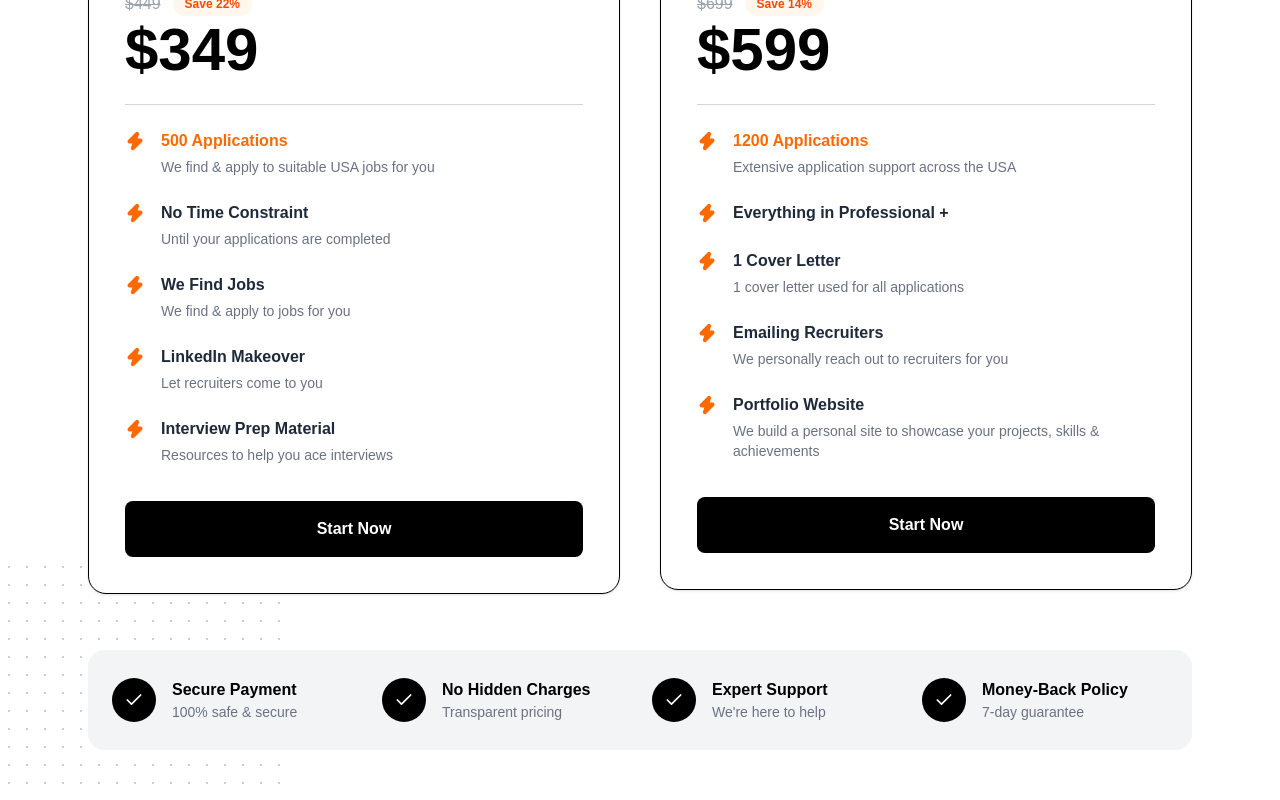
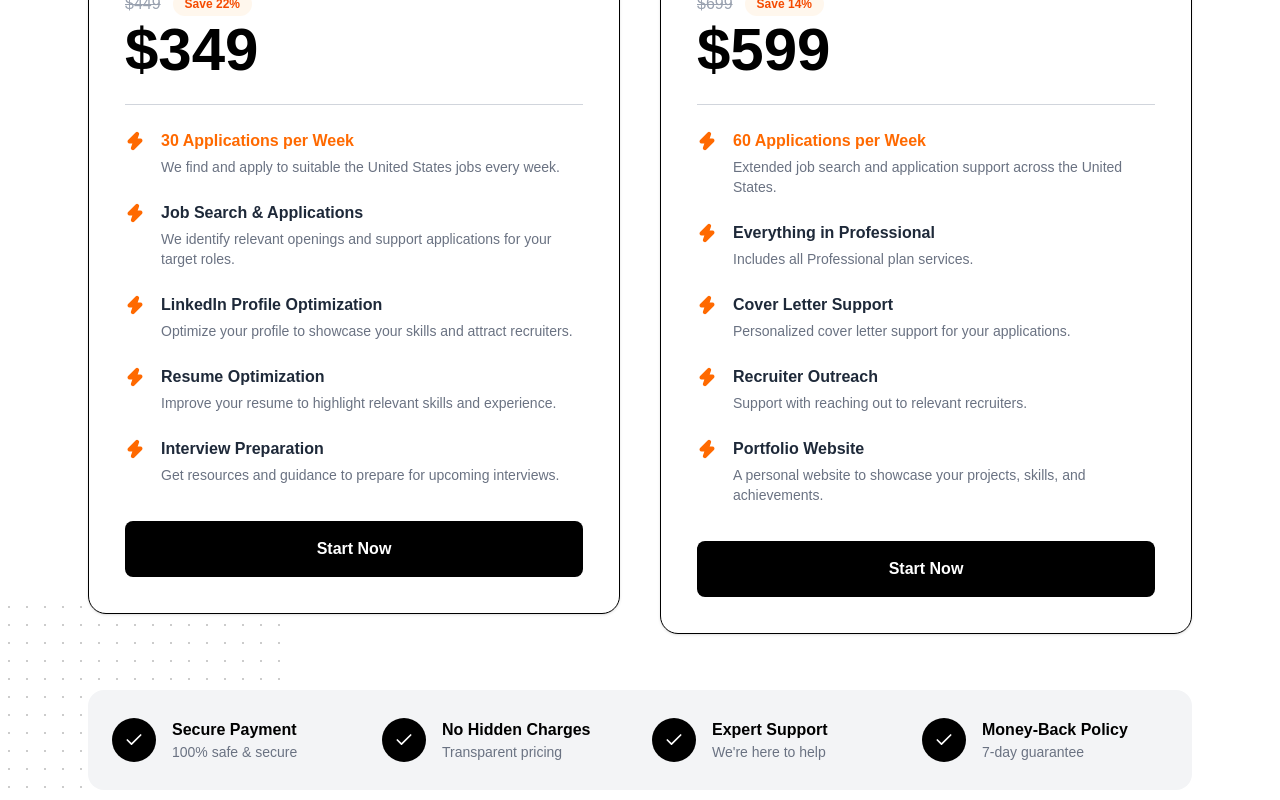
Before and after one commit to Jiya-builds/ApplyOrbita-job-portal, a Next.js app: page /pricing in a window 1280 px wide. Shown: the part 1740-2540 px from the top of the page. Built offline with nearby package versions, Linux system fonts and the light colour scheme.

Commit message:
Update pricing plans with weekly applications

```diff
--- a/components/Pricing.tsx
+++ b/components/Pricing.tsx
@@ -1,3 +1,4 @@
+
 "use client";
 
 import { useState } from "react";
@@ -21,6 +22,70 @@ type Plan = {
   features: Feature[];
 };
 
+const createFeatures = (country: string): Feature[][] => [
+  [
+    {
+      title: "30 Applications per Week",
+      description: `We find and apply to suitable ${country} jobs every week.`,
+      orange: true,
+    },
+    {
+      title: "Job Search & Applications",
+      description:
+        "We identify relevant openings and support applications for your target roles.",
+      orange: false,
+    },
+    {
+      title: "LinkedIn Profile Optimization",
+      description:
+        "Optimize your profile to showcase your skills and attract recruiters.",
+      orange: false,
+    },
+    {
+      title: "Resume Optimization",
+      description:
+        "Improve your resume to highlight relevant skills and experience.",
+      orange: false,
+    },
+    {
+      title: "Interview Preparation",
+      description:
+        "Get resources and guidance to prepare for upcoming interviews.",
+      orange: false,
+    },
+  ],
+  [
+    {
+      title: "60 Applications per Week",
+      description: `Extended job search and application support across ${country}.`,
+      orange: true,
+    },
+    {
+      title: "Everything in Professional",
+      description: "Includes all Professional plan services.",
+      orange: false,
+    },
+    {
+      title: "Cover Letter Support",
+      description:
+        "Personalized cover letter support for your applications.",
+      orange: false,
+    },
+    {
+      title: "Recruiter Outreach",
+      description:
+        "Support with reaching out to relevant recruiters.",
+      orange: false,
+    },
+    {
+      title: "Portfolio Website",
+      description:
+        "A personal website to showcase your projects, skills, and achievements.",
+      orange: false,
+    },
+  ],
+];
+
 const pricingData: Record<
   CountryKey,
   {
@@ -35,7 +100,6 @@ const pricingData: Record<
     flag: "🇺🇸",
     description:
       "Choose the recruitment package that best matches your career goals in the United States.",
-
     plans: [
       {
         title: "PROFESSIONAL",
@@ -43,69 +107,15 @@ const pricingData: Record<
         price: "$349",
         save: "Save 22%",
         badge: "ECONOMICAL",
-        features: [
-          {
-            title: "500 Applications",
-            description: "We find & apply to suitable USA jobs for you",
-            orange: true,
+        features: createFeatures("the United States")[0],
       },
-          {
-            title: "No Time Constraint",
-            description: "Until your applications are completed",
-            orange: false,
-          },
-          {
-            title: "We Find Jobs",
-            description: "We find & apply to jobs for you",
-            orange: false,
-          },
-          {
-            title: "LinkedIn Makeover",
-            description: "Let recruiters come to you",
-            orange: false,
-          },
-          {
-            title: "Interview Prep Material",
-            description: "Resources to help you ace interviews",
-            orange: false,
-          },
-        ],
-      },
-
       {
         title: "EXECUTIVE",
         oldPrice: "$699",
         price: "$599",
         save: "Save 14%",
         badge: "MOST POPULAR",
-        features: [
-          {
-            title: "1200 Applications",
-            description: "Extensive application support across the USA",
-            orange: true,
-          },
-          {
-            title: "Everything in Professional +",
-            description: "",
-            orange: false,
-          },
-          {
-            title: "1 Cover Letter",
-            description: "1 cover letter used for all applications",
-            orange: false,
-          },
-          {
-            title: "Emailing Recruiters",
-            description: "We personally reach out to recruiters for you",
-            orange: false,
-          },
-          {
-            title: "Portfolio Website",
-            description:
-              "We build a personal site to showcase your projects, skills & achievements",
-            orange: false,
-          },
-        ],
+        features: createFeatures("the United States")[1],
       },
     ],
   },
@@ -115,7 +125,6 @@ const pricingData: Record<
     flag: "🇬🇧",
     description:
       "Choose the recruitment package that best matches your career goals in the United Kingdom.",
-
     plans: [
       {
         title: "PROFESSIONAL",
@@ -123,69 +132,15 @@ const pricingData: Record<
         price: "£299",
         save: "Save 21%",
         badge: "ECONOMICAL",
-        features: [
-          {
-            title: "400 Applications",
-            description: "We find & apply to suitable UK jobs for you",
-            orange: true,
+        features: createFeatures("the United Kingdom")[0],
       },
-          {
-            title: "No Time Constraint",
-            description: "Until your applications are completed",
-            orange: false,
-          },
-          {
-            title: "We Find Jobs",
-            description: "We find & apply to jobs for you",
-            orange: false,
-          },
-          {
-            title: "LinkedIn Makeover",
-            description: "Let recruiters come to you",
-            orange: false,
-          },
-          {
-            title: "Interview Prep Material",
-            description: "Resources to help you ace interviews",
-            orange: false,
-          },
-        ],
-      },
-
       {
         title: "EXECUTIVE",
         oldPrice: "£579",
         price: "£499",
         save: "Save 14%",
         badge: "MOST POPULAR",
-        features: [
-          {
-            title: "900 Applications",
-            description: "Extensive application support across the UK",
-            orange: true,
-          },
-          {
-            title: "Everything in Professional +",
-            description: "",
-            orange: false,
-          },
-          {
-            title: "1 Cover Letter",
-            description: "1 cover letter used for all applications",
-            orange: false,
-          },
-          {
-            title: "Emailing Recruiters",
-            description: "We personally reach out to recruiters for you",
-            orange: false,
-          },
-          {
-            title: "Portfolio Website",
-            description:
-              "We build a personal site to showcase your projects, skills & achievements",
-            orange: false,
-          },
-        ],
+        features: createFeatures("the United Kingdom")[1],
       },
     ],
   },
@@ -195,7 +150,6 @@ const pricingData: Record<
     flag: "🇦🇺",
     description:
       "Choose the recruitment package that best matches your career goals in Australia.",
-
     plans: [
       {
         title: "PROFESSIONAL",
@@ -203,73 +157,45 @@ const pricingData: Record<
         price: "A$499",
         save: "Save 17%",
         badge: "ECONOMICAL",
-        features: [
-          {
-            title: "400 Applications",
-            description: "We find & apply to suitable Australian jobs for you",
-            orange: true,
+        features: createFeatures("Australia")[0],
       },
-          {
-            title: "No Time Constraint",
-            description: "Until your applications are completed",
-            orange: false,
-          },
-          {
-            title: "We Find Jobs",
-            description: "We find & apply to jobs for you",
-            orange: false,
-          },
-          {
-            title: "LinkedIn Makeover",
-            description: "Let recruiters come to you",
-            orange: false,
-          },
-          {
-            title: "Interview Prep Material",
-            description: "Resources to help you ace interviews",
-            orange: false,
-          },
-        ],
-      },
-
       {
         title: "EXECUTIVE",
         oldPrice: "A$899",
         price: "A$799",
         save: "Save 11%",
         badge: "MOST POPULAR",
-        features: [
-          {
-            title: "1000 Applications",
-            description: "Extensive application support across Australia",
-            orange: true,
-          },
-          {
-            title: "Everything in Professional +",
-            description: "",
-            orange: false,
-          },
-          {
-            title: "1 Cover Letter",
-            description: "1 cover letter used for all applications",
-            orange: false,
-          },
-          {
-            title: "Emailing Recruiters",
-            description: "We personally reach out to recruiters for you",
-            orange: false,
-          },
-          {
-            title: "Portfolio Website",
-            description:
-              "We build a personal site to showcase your projects, skills & achievements",
-            orange: false,
-          },
-        ],
+        features: createFeatures("Australia")[1],
       },
     ],
   },
 };
+
+const countries: {
+  key: CountryKey;
+  flag: string;
+  title: string;
+  subtitle: string;
+}[] = [
+  {
+    key: "usa",
+    flag: "🇺🇸",
+    title: "United States",
+    subtitle: "USA Career Opportunities",
+  },
+  {
+    key: "uk",
+    flag: "🇬🇧",
+    title: "United Kingdom",
+    subtitle: "UK Career Opportunities",
+  },
+  {
+    key: "australia",
+    flag: "🇦🇺",
+    title: "Australia",
+    subtitle: "Australian Career Opportunities",
+  },
+];
 
 export default function Pricing() {
   const [selectedCountry, setSelectedCountry] =
@@ -277,44 +203,19 @@ export default function Pricing() {
 
   const current = pricingData[selectedCountry];
 
-  const countries = [
-    {
-      key: "usa" as CountryKey,
-      flag: "🇺🇸",
-      title: "United States",
-      subtitle: "USA Career Opportunities",
-    },
-    {
-      key: "uk" as CountryKey,
-      flag: "🇬🇧",
-      title: "United Kingdom",
-      subtitle: "UK Career Opportunities",
-    },
-    {
-      key: "australia" as CountryKey,
-      flag: "🇦🇺",
-      title: "Australia",
-      subtitle: "Australian Career Opportunities",
-    },
-  ];
-
   return (
     <section
       id="plans"
       className="relative overflow-hidden bg-white py-24"
     >
       {/* Background dots */}
-
       <div className="absolute right-0 top-10 h-72 w-72 opacity-20 bg-[radial-gradient(#000_1px,transparent_1px)] [background-size:18px_18px]" />
 
       <div className="absolute bottom-0 left-0 h-72 w-72 opacity-20 bg-[radial-gradient(#000_1px,transparent_1px)] [background-size:18px_18px]" />
 
       <div className="relative mx-auto max-w-6xl px-6">
-
         {/* Heading */}
-
         <div className="mb-12 text-center">
-
           <span className="font-bold uppercase tracking-[3px] text-orange-500">
             Career Packages
           </span>
@@ -327,21 +228,18 @@ export default function Pricing() {
             Select your preferred destination and explore the
             recruitment package designed for your career goals.
           </p>
-
         </div>
 
         {/* Country Selector */}
-
         <div className="mb-20 grid gap-5 md:grid-cols-3">
-
           {countries.map((country) => {
-
             const isSelected =
               selectedCountry === country.key;
 
             return (
               <button
                 key={country.key}
+                type="button"
                 onClick={() =>
                   setSelectedCountry(country.key)
                 }
@@ -351,15 +249,12 @@ export default function Pricing() {
                     : "border-gray-200 bg-white text-black hover:border-orange-500 hover:-translate-y-1 hover:shadow-lg"
                 }`}
               >
-
                 <div className="flex items-center gap-4">
-
                   <div className="text-4xl">
                     {country.flag}
                   </div>
 
                   <div>
-
                     <h3 className="text-xl font-bold">
                       {country.title}
                     </h3>
@@ -373,26 +268,19 @@ export default function Pricing() {
                     >
                       {country.subtitle}
                     </p>
-
                   </div>
-
                 </div>
 
                 {isSelected && (
                   <div className="absolute bottom-0 left-0 h-1 w-full bg-orange-500" />
                 )}
-
               </button>
             );
-
           })}
-
         </div>
 
         {/* Selected Country */}
-
         <div className="mb-14 text-center">
-
           <div className="text-5xl">
             {current.flag}
           </div>
@@ -404,26 +292,18 @@ export default function Pricing() {
           <p className="mx-auto mt-4 max-w-2xl text-gray-600">
             {current.description}
           </p>
-
         </div>
 
         {/* Pricing Cards */}
-
         <div className="grid items-start gap-10 lg:grid-cols-2">
-
           {current.plans.map((plan) => (
-
             <div
               key={plan.title}
               className="relative pt-8"
             >
-
               {/* Black Top Tab */}
-
               <div className="absolute left-0 top-0 z-10">
-
                 <div className="relative bg-black px-7 py-3 text-sm font-bold text-white md:text-base">
-
                   {plan.title}
 
                   <div className="absolute right-[-18px] top-0 h-full w-[18px] bg-black" />
@@ -431,25 +311,16 @@ export default function Pricing() {
                   <div className="absolute bottom-0 right-[-32px] h-[7px] w-[32px] bg-black" />
 
                   <div className="absolute bottom-0 right-[-58px] h-4 w-4 bg-black" />
-
                 </div>
-
               </div>
 
               {/* Card */}
-
               <div className="relative overflow-hidden rounded-[18px] border border-black bg-white shadow-sm">
-
-                {/* Orange Top Line */}
-
                 <div className="h-1.5 bg-orange-500" />
 
                 <div className="p-7 md:p-9">
-
                   {/* Badge */}
-
                   <div className="flex min-h-[32px] justify-end">
-
                     <span
                       className={`rounded-md px-4 py-2 text-xs font-bold text-white ${
                         plan.badge === "MOST POPULAR"
@@ -459,15 +330,11 @@ export default function Pricing() {
                     >
                       {plan.badge}
                     </span>
-
                   </div>
 
                   {/* Price */}
-
                   <div className="mt-2">
-
                     <div className="flex items-center gap-3">
-
                       <span className="text-sm text-gray-400 line-through md:text-base">
                         {plan.oldPrice}
                       </span>
@@ -475,30 +342,22 @@ export default function Pricing() {
                       <span className="rounded-full bg-orange-50 px-3 py-1 text-xs font-semibold text-orange-600">
                         {plan.save}
                       </span>
-
                     </div>
 
                     <h3 className="mt-1 text-5xl font-extrabold text-black md:text-6xl">
                       {plan.price}
                     </h3>
-
                   </div>
-
-                  {/* Divider */}
 
                   <div className="mt-6 border-t border-gray-300" />
 
                   {/* Features */}
-
                   <div className="mt-6 space-y-6">
-
                     {plan.features.map((feature, index) => (
-
                       <div
                         key={index}
                         className="flex items-start gap-4"
                       >
-
                         <Zap
                           size={20}
                           fill="currentColor"
@@ -506,7 +365,6 @@ export default function Pricing() {
                         />
 
                         <div>
-
                           <p
                             className={`font-semibold leading-6 ${
                               feature.orange
@@ -522,116 +380,66 @@ export default function Pricing() {
                               {feature.description}
                             </p>
                           )}
-
                         </div>
-
                       </div>
-
                     ))}
-
                   </div>
 
                   {/* Button */}
-
                   <Link
                     href="/contact"
                     className="mt-9 block w-full rounded-lg bg-black py-4 text-center font-bold text-white transition-all duration-300 hover:bg-orange-500"
                   >
                     Start Now
                   </Link>
-
                 </div>
-
               </div>
-
             </div>
-
           ))}
-
         </div>
 
         {/* Trust Strip */}
-
         <div className="mt-14 rounded-2xl bg-gray-100 px-6 py-7">
-
           <div className="grid gap-6 sm:grid-cols-2 lg:grid-cols-4">
-
-            <div className="flex items-center justify-center gap-4 lg:justify-start">
-
+            {[
+              {
+                title: "Secure Payment",
+                description: "100% safe & secure",
+              },
+              {
+                title: "No Hidden Charges",
+                description: "Transparent pricing",
+              },
+              {
+                title: "Expert Support",
+                description: "We're here to help",
+              },
+              {
+                title: "Money-Back Policy",
+                description: "7-day guarantee",
+              },
+            ].map((item) => (
+              <div
+                key={item.title}
+                className="flex items-center justify-center gap-4 lg:justify-start"
+              >
                 <div className="flex h-11 w-11 items-center justify-center rounded-full bg-black text-white">
                   <Check size={20} />
                 </div>
 
                 <div>
                   <p className="font-bold text-black">
-                  Secure Payment
+                    {item.title}
                   </p>
 
                   <p className="text-sm text-gray-500">
-                  100% safe & secure
+                    {item.description}
                   </p>
                 </div>
-
               </div>
-
-            <div className="flex items-center justify-center gap-4 lg:justify-start">
-
-              <div className="flex h-11 w-11 items-center justify-center rounded-full bg-black text-white">
-                <Check size={20} />
+            ))}
           </div>
-
-              <div>
-                <p className="font-bold text-black">
-                  No Hidden Charges
-                </p>
-
-                <p className="text-sm text-gray-500">
-                  Transparent pricing
-                </p>
         </div>
-
-            </div>
-
-            <div className="flex items-center justify-center gap-4 lg:justify-start">
-
-              <div className="flex h-11 w-11 items-center justify-center rounded-full bg-black text-white">
-                <Check size={20} />
-              </div>
-
-              <div>
-                <p className="font-bold text-black">
-                  Expert Support
-                </p>
-
-                <p className="text-sm text-gray-500">
-                  We're here to help
-                </p>
-              </div>
-
-            </div>
-
-            <div className="flex items-center justify-center gap-4 lg:justify-start">
-
-              <div className="flex h-11 w-11 items-center justify-center rounded-full bg-black text-white">
-                <Check size={20} />
-              </div>
-
-              <div>
-                <p className="font-bold text-black">
-                  Money-Back Policy
-                </p>
-
-                <p className="text-sm text-gray-500">
-                  7-day guarantee
-                </p>
-              </div>
-
-            </div>
-
-          </div>
-
-        </div>
-
       </div>
     </section>
   );
```
Lines whose indentation alone changed are shown as unchanged.
